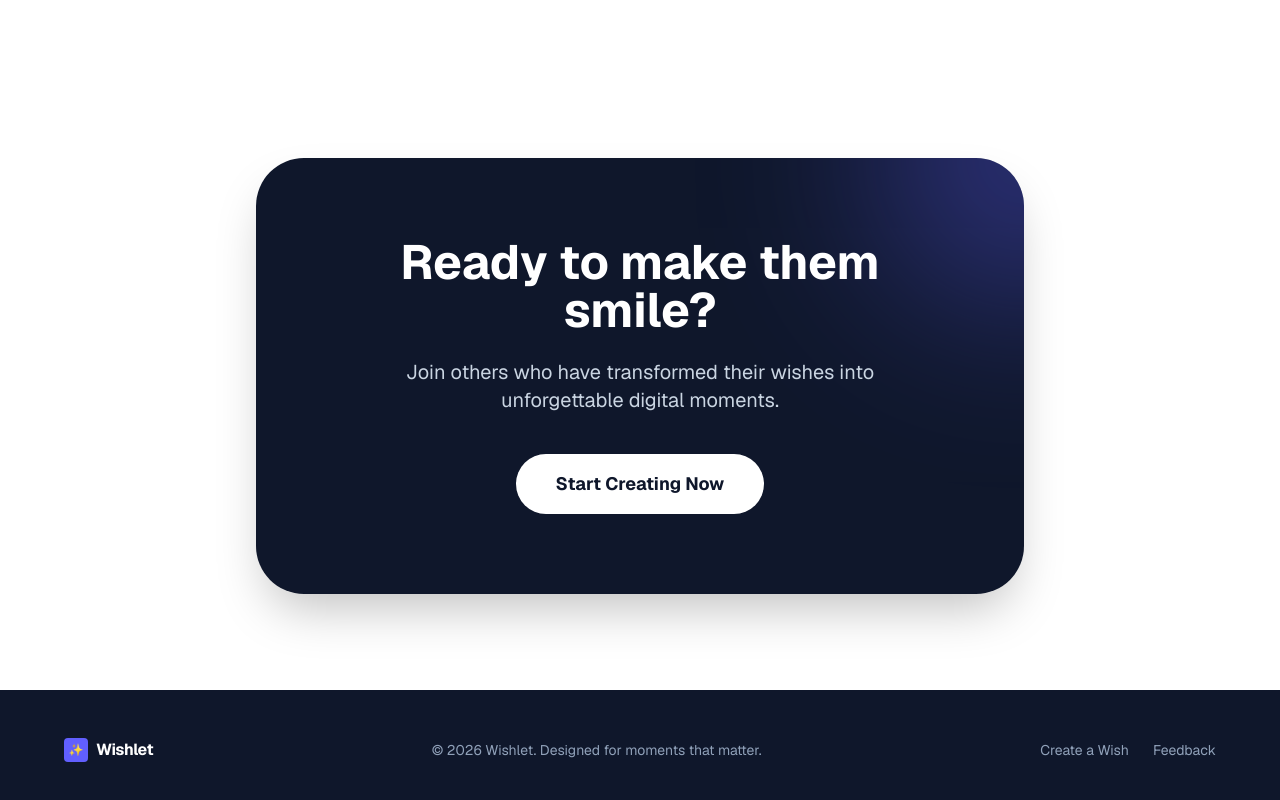
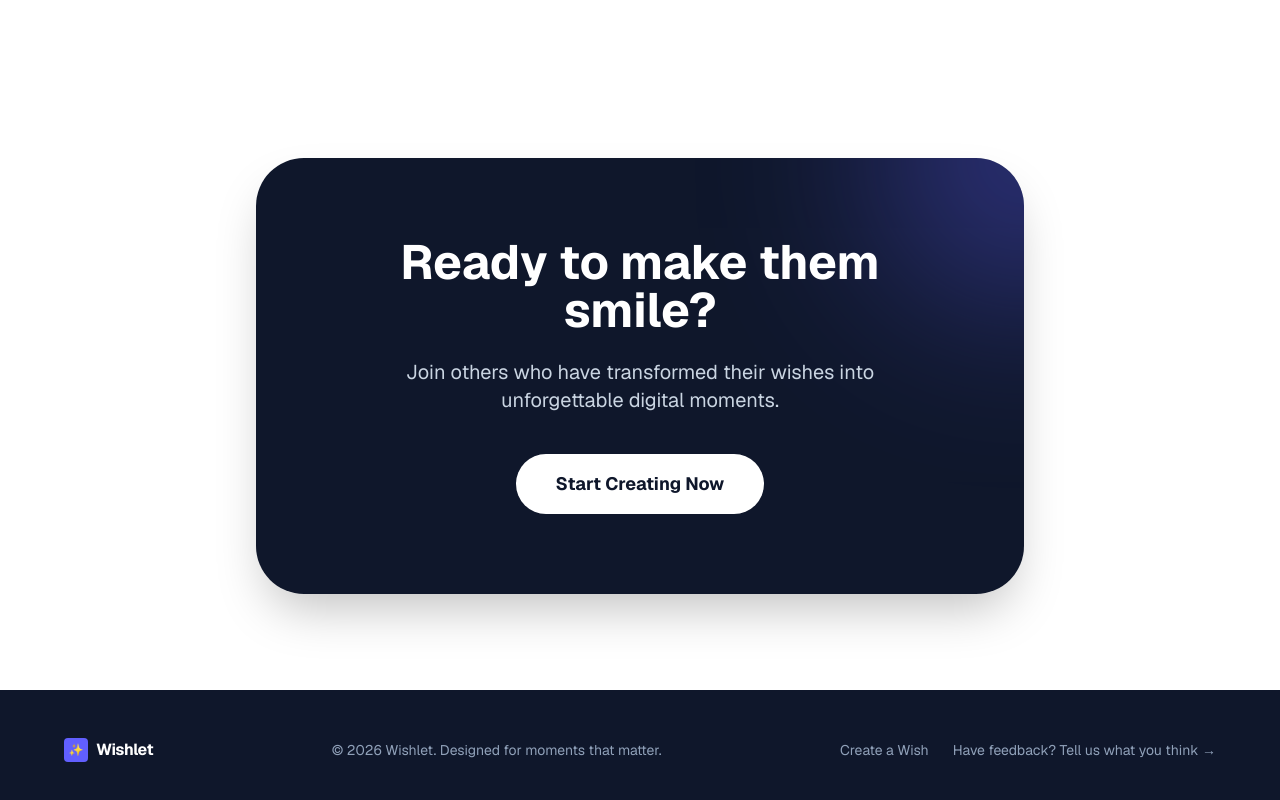
Before and after one commit to anurag-singh2001/Wishlet-Frontend, a Next.js app: page / in a window 1280 px wide. Shown: the part 2821-3621 px from the top of the page. Built offline with nearby package versions, Linux system fonts and the light colour scheme; no server answers; a web font is replaced by a local one.

Commit message:
feat: add feedback prompts to landing footer and wish generation success screen

```diff
--- a/src/features/builder/components/GenerationSuccess.tsx
+++ b/src/features/builder/components/GenerationSuccess.tsx
@@ -117,6 +117,23 @@ export function GenerationSuccess({ url, senderName, onReset }: GenerationSucces
           <span>Create Another</span>
         </button>
       </div>
+
+      <div className="w-full max-w-sm mt-8 pt-6 border-t border-slate-100/80 text-center">
+        <p className="text-sm font-semibold text-slate-800 mb-0.5">
+          How was your experience?
+        </p>
+        <p className="text-xs text-slate-500 mb-2.5">
+          We&apos;d love to hear what you think.
+        </p>
+        <a
+          href="https://forms.gle/5zA5dNXDY2PexPHx9"
+          target="_blank"
+          rel="noopener noreferrer"
+          className="inline-flex items-center text-xs font-semibold text-indigo-600 hover:text-indigo-700 hover:underline transition-colors"
+        >
+          Share feedback →
+        </a>
+      </div>
     </div>
   );
 }
--- a/src/features/landing/components/Footer.tsx
+++ b/src/features/landing/components/Footer.tsx
@@ -16,9 +16,16 @@ export function Footer() {
           &copy; {new Date().getFullYear()} Wishlet. Designed for moments that matter.
         </p>
 
-        <div className="flex gap-6 text-sm">
+        <div className="flex flex-col sm:flex-row gap-4 sm:gap-6 text-sm items-center">
           <Link href="/build" className="hover:text-white transition-colors">Create a Wish</Link>
-          <a href="https://forms.gle/5zA5dNXDY2PexPHx9" target="_blank" rel="noopener noreferrer" className="hover:text-white transition-colors">Feedback</a>
+          <a
+            href="https://forms.gle/5zA5dNXDY2PexPHx9"
+            target="_blank"
+            rel="noopener noreferrer"
+            className="hover:text-white text-slate-400 transition-colors"
+          >
+            Have feedback? Tell us what you think →
+          </a>
         </div>
       </div>
     </footer>
```
